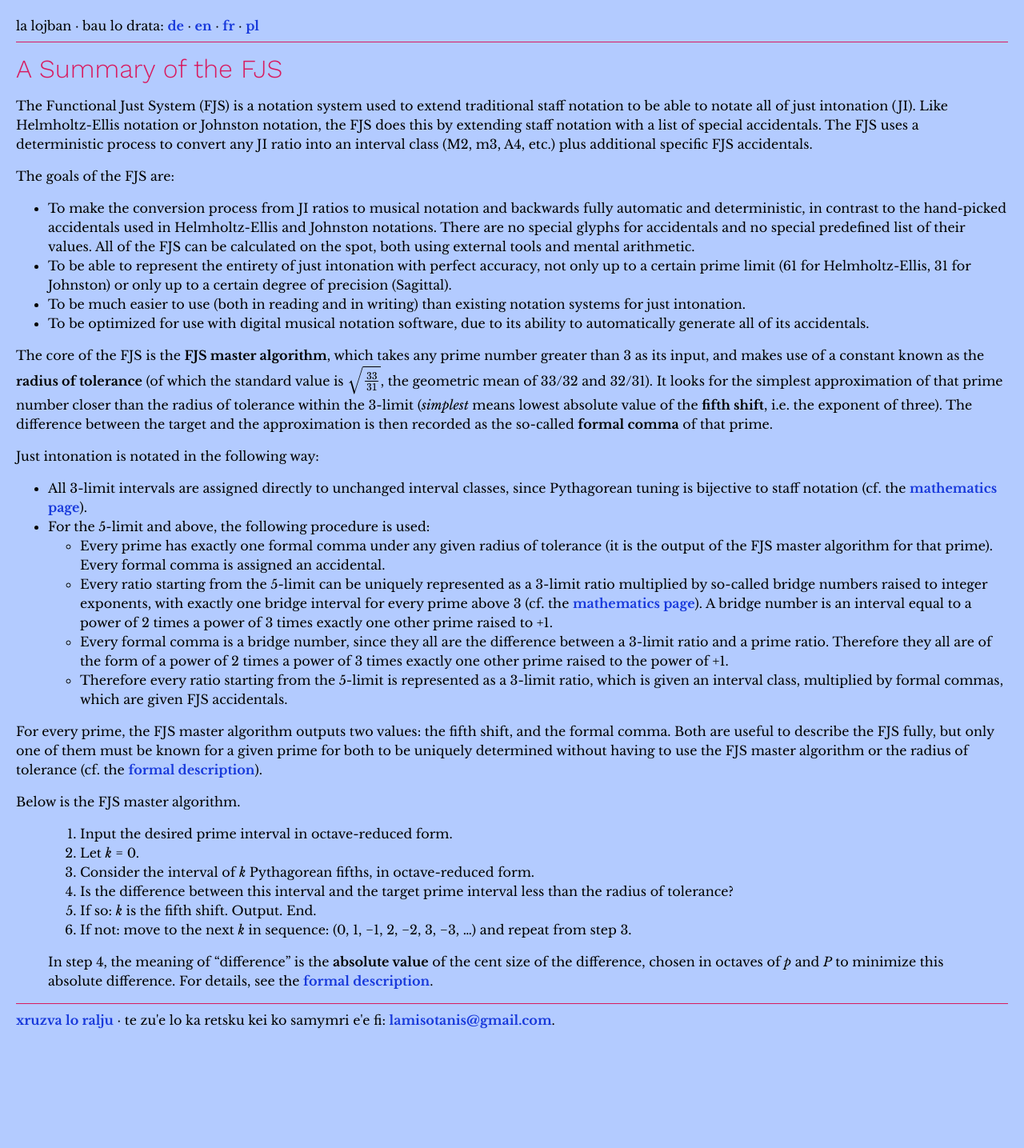
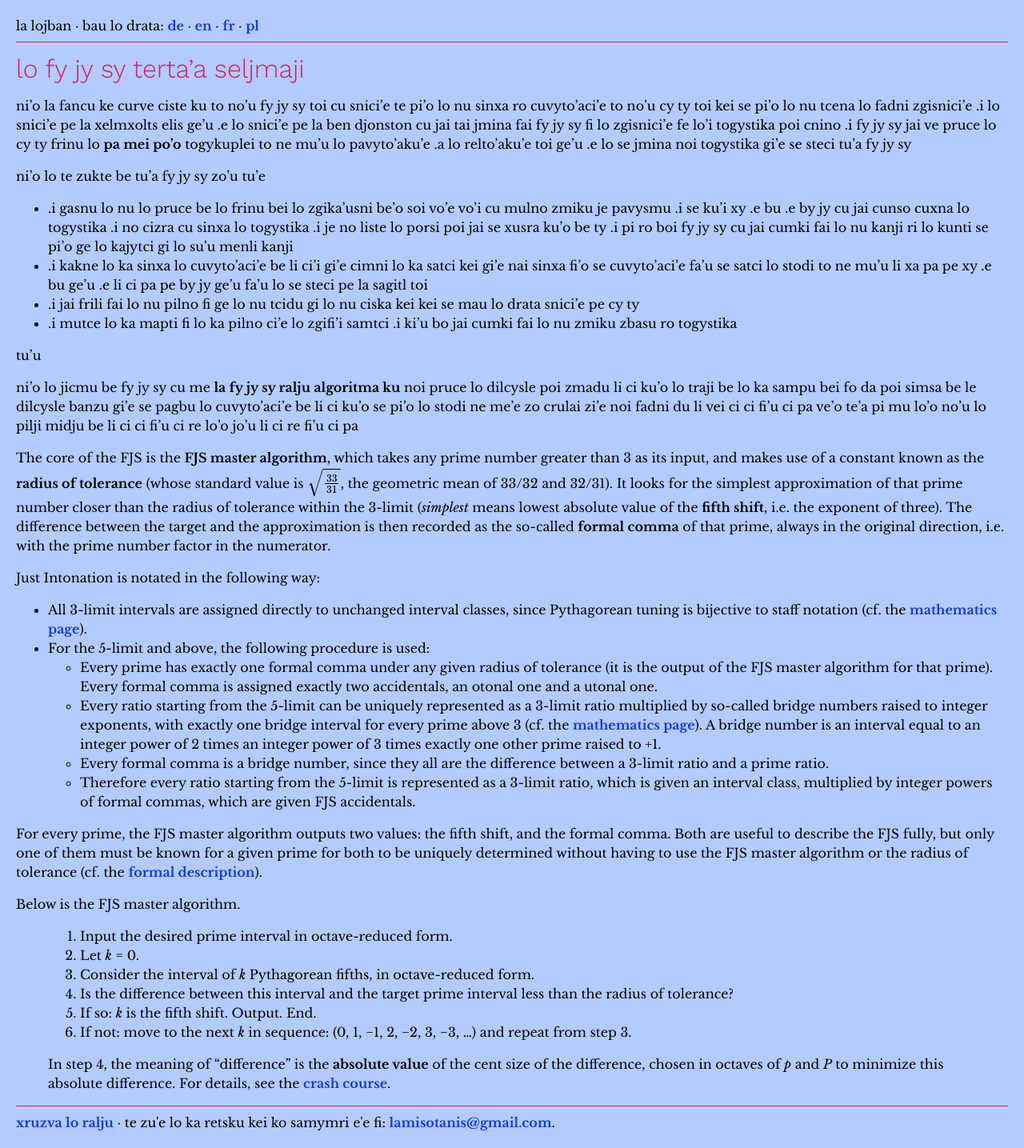
Before and after one commit to misotanni/misotanni.github.io, a Jekyll site: the page built from fjs/jbo/summary.md, in a window 1280 px wide. Shown: the whole page at 80% size. Built offline with Jekyll 4.4.1, drawn with Linux system fonts in a browser that asks for light colours; our own code applies the rules of GitHub Pages for plain Markdown files; formulas are drawn with MathJax 3; before the commit the page ends 1307 px from its top, so only the background shows below that.

Commit message:
beginning summary jbo

```diff
--- a/fjs/jbo/summary.md
+++ b/fjs/jbo/summary.md
@@ -1,24 +1,30 @@
-# A Summary of the FJS
+# lo fy jy sy terta'a seljmaji
 
-The Functional Just System (FJS) is a notation system used to extend traditional staff notation to be able to notate all of just intonation (JI). Like Helmholtz-Ellis notation or Johnston notation, the FJS does this by extending staff notation with a list of special accidentals. The FJS uses a deterministic process to convert any JI ratio into an interval class (M2, m3, A4, etc.) plus additional specific FJS accidentals.
+ni'o la fancu ke curve ciste ku to no'u fy jy sy toi cu snici'e te pi'o lo nu sinxa ro cuvyto'aci'e to no'u cy ty toi kei se pi'o lo nu tcena lo fadni zgisnici'e
+.i lo snici'e pe la xelmxolts elis ge'u .e lo snici'e pe la ben djonston cu jai tai jmina fai fy jy sy fi lo zgisnici'e fe lo'i togystika poi cnino
+.i fy jy sy jai ve pruce lo cy ty frinu lo **pa mei po'o** togykuplei to ne mu'u lo pavyto'aku'e .a lo relto'aku'e toi ge'u .e lo se jmina noi togystika gi'e se steci tu'a fy jy sy
 
-The goals of the FJS are:
+ni'o lo te zukte be tu'a fy jy sy zo'u tu'e
 
-- To make the conversion process from JI ratios to musical notation and backwards fully automatic and deterministic, in contrast to the hand-picked accidentals used in Helmholtz-Ellis and Johnston notations. There are no special glyphs for accidentals and no special predefined list of their values. All of the FJS can be calculated on the spot, both using external tools and mental arithmetic.
-- To be able to represent the entirety of just intonation with perfect accuracy, not only up to a certain prime limit (61 for Helmholtz-Ellis, 31 for Johnston) or only up to a certain degree of precision (Sagittal).
-- To be much easier to use (both in reading and in writing) than existing notation systems for just intonation.
-- To be optimized for use with digital musical notation software, due to its ability to automatically generate all of its accidentals.
+- .i gasnu lo nu lo pruce be lo frinu bei lo zgika'usni be'o soi vo'e vo'i cu mulno zmiku je pavysmu .i se ku'i xy .e bu .e by jy cu jai cunso cuxna lo togystika .i no cizra cu sinxa lo togystika .i je no liste lo porsi poi jai se xusra ku'o be ty .i pi ro boi fy jy sy cu jai cumki fai lo nu kanji ri lo kunti se pi'o ge lo kajytci gi lo su'u menli kanji
+- .i kakne lo ka sinxa lo cuvyto'aci'e be li ci'i gi'e cimni lo ka satci kei gi'e nai sinxa fi'o se cuvyto'aci'e fa'u se satci lo stodi to ne mu'u li xa pa pe xy .e bu ge'u .e li ci pa pe by jy ge'u fa'u lo se steci pe la sagitl toi
+- .i jai frili fai lo nu pilno fi ge lo nu tcidu gi lo nu ciska kei kei se mau lo drata snici'e pe cy ty
+- .i mutce lo ka mapti fi lo ka pilno ci'e lo zgifi'i samtci .i ki'u bo jai cumki fai lo nu zmiku zbasu ro togystika
 
-The core of the FJS is the **FJS master algorithm**, which takes any prime number greater than 3 as its input, and makes use of a constant known as the **radius of tolerance** (of which the standard value is $$\sqrt{\frac{33}{31}}$$, the geometric mean of 33/32 and 32/31). It looks for the simplest approximation of that prime number closer than the radius of tolerance within the 3-limit (*simplest* means lowest absolute value of the **fifth shift**, i.e. the exponent of three). The difference between the target and the approximation is then recorded as the so-called **formal comma** of that prime.
+tu'u
 
-Just intonation is notated in the following way:
+ni'o lo jicmu be fy jy sy cu me **la fy jy sy ralju algoritma ku** noi pruce lo dilcysle poi zmadu li ci ku'o lo traji be lo ka sampu bei fo da poi simsa be le dilcysle banzu gi'e se pagbu lo cuvyto'aci'e be li ci ku'o se pi'o lo stodi ne me'e zo crulai zi'e noi fadni du li vei ci ci fi'u ci pa ve'o te'a pi mu lo'o no'u lo pilji midju be li ci ci fi'u ci re lo'o jo'u li ci re fi'u ci pa
+
+The core of the FJS is the **FJS master algorithm**, which takes any prime number greater than 3 as its input, and makes use of a constant known as the **radius of tolerance** (whose standard value is $$\sqrt{\frac{33}{31}}$$, the geometric mean of 33/32 and 32/31). It looks for the simplest approximation of that prime number closer than the radius of tolerance within the 3-limit (*simplest* means lowest absolute value of the **fifth shift**, i.e. the exponent of three). The difference between the target and the approximation is then recorded as the so-called **formal comma** of that prime, always in the original direction, i.e. with the prime number factor in the numerator.
+
+Just Intonation is notated in the following way:
 
 - All 3-limit intervals are assigned directly to unchanged interval classes, since Pythagorean tuning is bijective to staff notation (cf. the [mathematics page](math.html)).
 - For the 5-limit and above, the following procedure is used:
-	- Every prime has exactly one formal comma under any given radius of tolerance (it is the output of the FJS master algorithm for that prime). Every formal comma is assigned an accidental.
-	- Every ratio starting from the 5-limit can be uniquely represented as a 3-limit ratio multiplied by so-called bridge numbers raised to integer exponents, with exactly one bridge interval for every prime above 3 (cf. the [mathematics page](math.html)). A bridge number is an interval equal to a power of 2 times a power of 3 times exactly one other prime raised to +1.
-	- Every formal comma is a bridge number, since they all are the difference between a 3-limit ratio and a prime ratio. Therefore they all are of the form of a power of 2 times a power of 3 times exactly one other prime raised to the power of +1.
-	- Therefore every ratio starting from the 5-limit is represented as a 3-limit ratio, which is given an interval class, multiplied by formal commas, which are given FJS accidentals.
+	- Every prime has exactly one formal comma under any given radius of tolerance (it is the output of the FJS master algorithm for that prime). Every formal comma is assigned exactly two accidentals, an otonal one and a utonal one.
+	- Every ratio starting from the 5-limit can be uniquely represented as a 3-limit ratio multiplied by so-called bridge numbers raised to integer exponents, with exactly one bridge interval for every prime above 3 (cf. the [mathematics page](math.html)). A bridge number is an interval equal to an integer power of 2 times an integer power of 3 times exactly one other prime raised to +1.
+	- Every formal comma is a bridge number, since they all are the difference between a 3-limit ratio and a prime ratio.
+	- Therefore every ratio starting from the 5-limit is represented as a 3-limit ratio, which is given an interval class, multiplied by integer powers of formal commas, which are given FJS accidentals.
 
 For every prime, the FJS master algorithm outputs two values: the fifth shift, and the formal comma. Both are useful to describe the FJS fully, but only one of them must be known for a given prime for both to be uniquely determined without having to use the FJS master algorithm or the radius of tolerance (cf. the [formal description](rules.html)).
 
@@ -31,4 +37,4 @@ Below is the FJS master algorithm.
 > 5. If so: *k* is the fifth shift. Output. End.
 > 6. If not: move to the next *k* in sequence: (0, 1, −1, 2, −2, 3, −3, …) and repeat from step 3.
 >
-> In step 4, the meaning of “difference” is the **absolute value** of the cent size of the difference, chosen in octaves of *p* and *P* to minimize this absolute difference. For details, see the [formal description](rules.html).
+> In step 4, the meaning of “difference” is the **absolute value** of the cent size of the difference, chosen in octaves of *p* and *P* to minimize this absolute difference. For details, see the [crash course](crash.html).
```
Also changed, not shown: fjs/jbo/index.md (+1 -1 lines).
